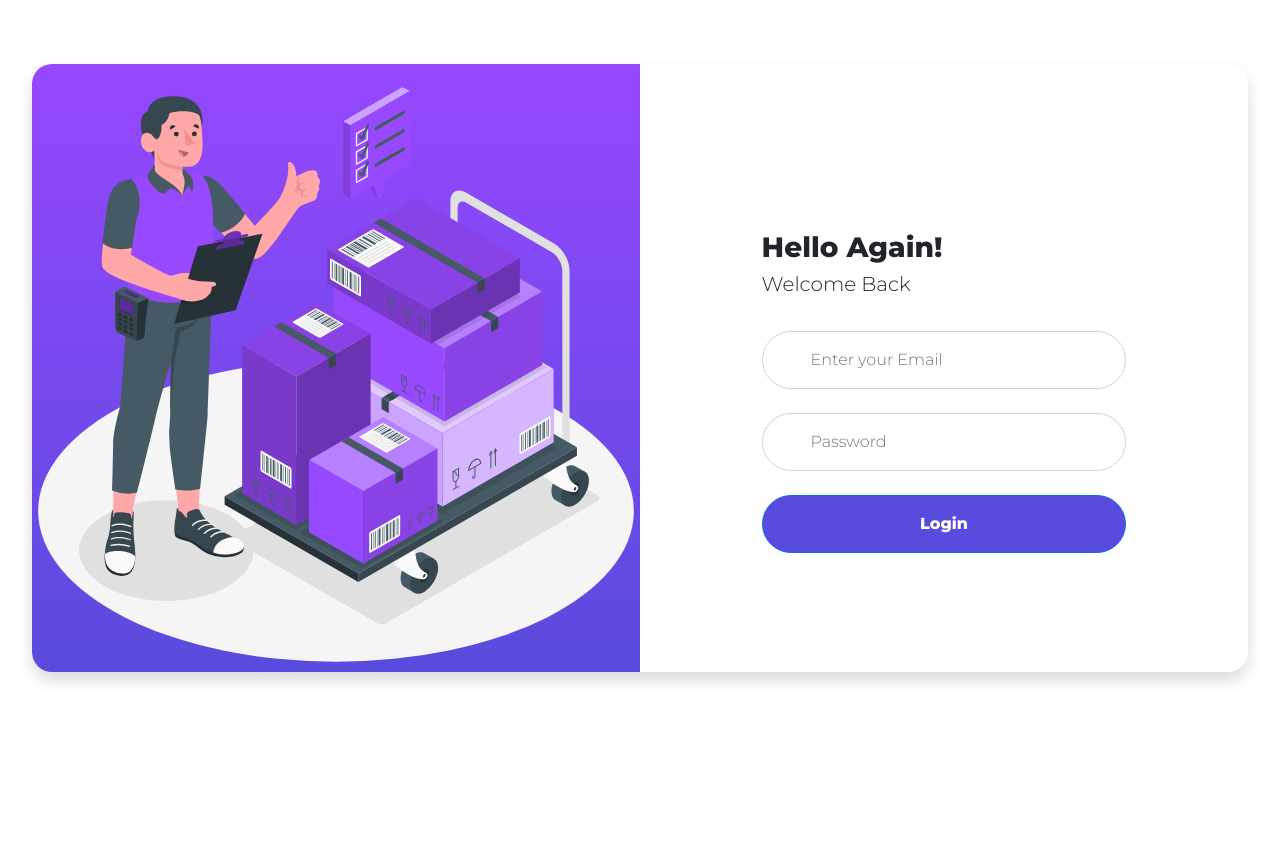
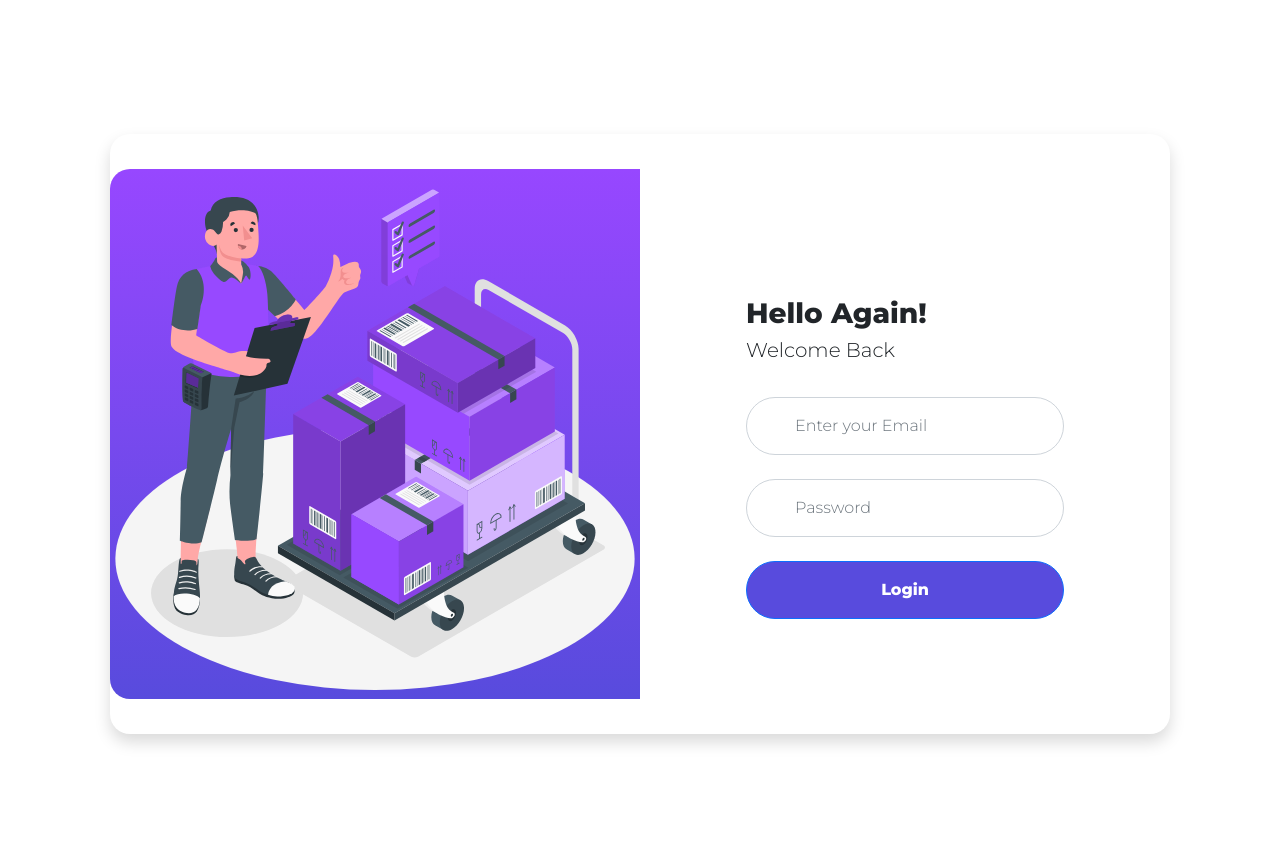
Before and after one commit to ChaoticMaximoff/Inventory-Management-System-ITI-Django-Project, a Django app: page / in a window 1280 px wide. Before the commit the page ends 683 px from the top, so only its background shows below. Run offline with Django 5.2, Linux system fonts and the light colour scheme; some libraries are stand-ins or nearby versions.

Commit message:
update accounts template register & login

```diff
--- a/accounts/templates/registration/login.html
+++ b/accounts/templates/registration/login.html
@@ -24,7 +24,7 @@
   </head>
   <body>
     <div
-      class="d-flex d-xl-block align-items-center justify-content-center custom-body">
+      class="container d-flex d-xl-block align-items-center justify-content-center custom-body">
       <div
         class="row main-wrapper align-items-center shadow"
         style="width: 95%">
--- a/static/css/login.css
+++ b/static/css/login.css
@@ -27,7 +27,7 @@ img {
 }
 .main-wrapper {
   width: 80%;
-  margin: 5% auto;
+  margin: 12% auto;
   border-radius: 20px !important;
   min-height: 600px;
 }
--- a/static/css/register.css
+++ b/static/css/register.css
@@ -46,7 +46,7 @@ img {
 }
 .main-wrapper {
   width: 80%;
-  margin: 5% auto;
+  margin: 12% auto;
   border-radius: 20px !important;
   min-height: 600px;
 }
```
Also changed, not shown: accounts/templates/registration/register.html (+5 -3 lines).
